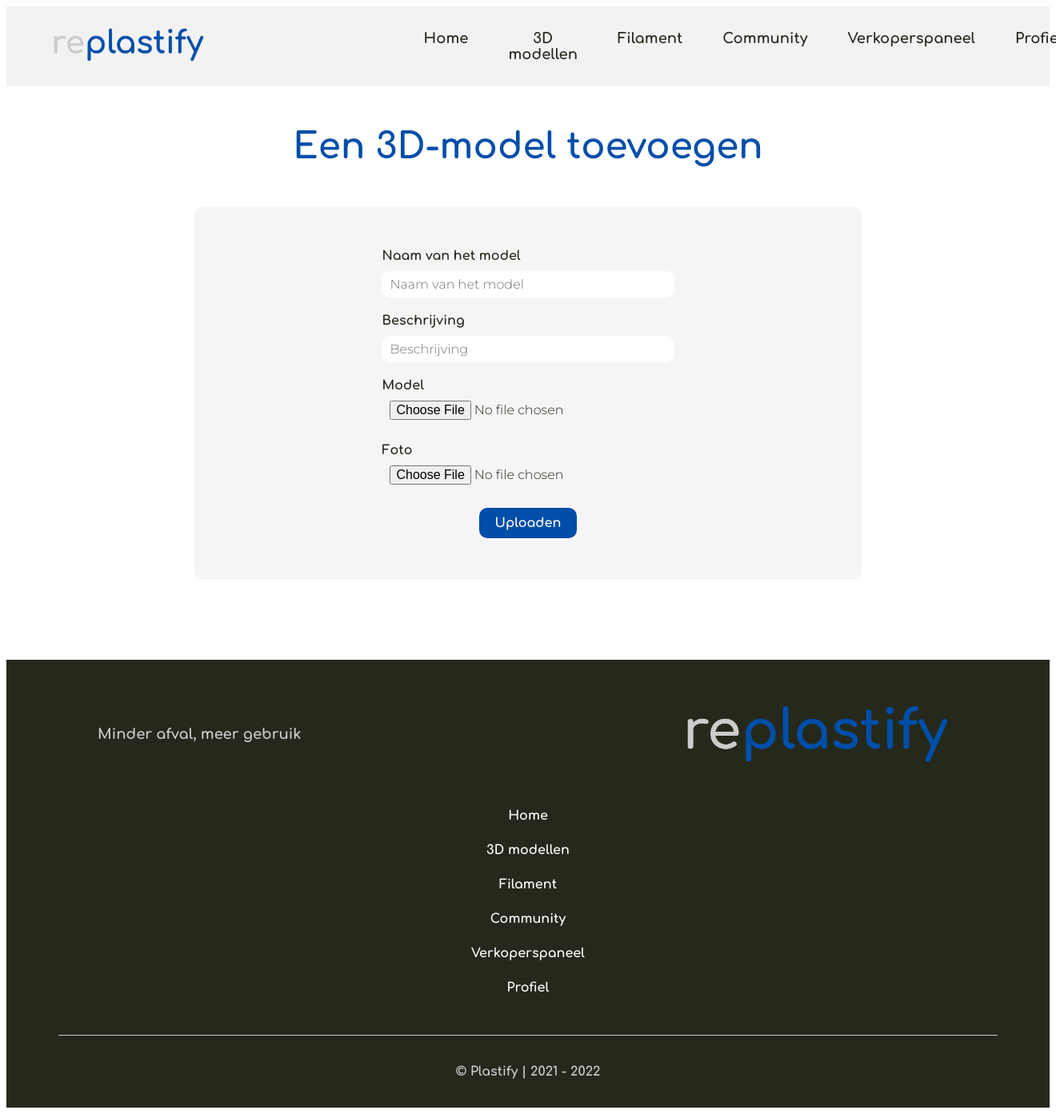
After one commit to jonathanverhaegen/Replastify, a PHP site: page /uploadmodel.php in a window 1320 px wide. The commit adds this page. Shown: the whole page at 80% size. Run offline with PHP 8.4, Linux system fonts and the light colour scheme.

Commit message:
upload form model

```diff
--- a/dist/app.css
+++ b/dist/app.css
@@ -1,5 +1,6 @@
 header {
   background-color: #f2f2f2;
+  margin-bottom: 50px;
 }
 
 nav {
@@ -327,6 +328,31 @@ form {
   width: 100%;
 }
 
+.form--model {
+  width: 50%;
+  margin-left: auto;
+  margin-right: auto;
+}
+
+.form__container--model {
+  width: 80%;
+}
+
+.form__file {
+  border: none;
+  font-size: 16px;
+  color: #25291C;
+  border-radius: 10px;
+  margin-bottom: 20px;
+  height: 33px;
+  padding-left: 10px;
+  font-family: "Montserrat", sans-serif;
+}
+
+.form__label--model {
+  color: #25291C;
+}
+
 .searchbar {
   background-color: #f5f5f5;
   display: grid;
@@ -387,13 +476,16 @@ form {
   color: #004EA8;
   font-size: 45px;
   text-align: center;
-  padding-top: 100px;
 }
 
 .subtitle {
   font-family: "Comfortaa", cursive;
   color: #004EA8;
   font-size: 30px;
+}
+
+.title--landing {
+  margin-top: 100px;
 }
 
 * {
--- a/src/_titles.scss
+++ b/src/_titles.scss
@@ -6,7 +6,7 @@
     color:$sapphire;
     font-size:45px;
     text-align:center;
-    padding-top:100px;
+
 }
 
 .subtitle{
@@ -14,3 +14,7 @@
     color:$sapphire;
     font-size:30px;
 }
+
+.title--landing{
+    margin-top:100px;
+}
--- a/src/app.scss
+++ b/src/app.scss
@@ -4,6 +4,7 @@
 @import 'components/landing';
 @import 'components/form';
 @import 'components/search';
+@import 'components/item';
 @import 'components/model';
 @import './colors';
 @import './fonts';
@@ -22,3 +23,12 @@ body{
     margin-left:auto;
     margin-right:auto;
 }
+
+.back{
+    width:5%;
+    margin-top:20px;
+}
+
+.back__img{
+    width:100%;
+}
--- a/src/components/_form.scss
+++ b/src/components/_form.scss
@@ -73,3 +73,28 @@ form{
     margin-bottom:0px;
     width:100%;
 }
+
+.form--model{
+    width:50%;
+    margin-left:auto;
+    margin-right:auto;
+}
+
+.form__container--model{
+    width:80%;
+}
+
+.form__file{
+    border:none;
+    font-size: 16px;
+    color: $pinetree;
+    border-radius: 10px;
+    margin-bottom:20px;
+    height:33px;
+    padding-left:10px;
+    font-family: $mont;
+}
+
+.form__label--model{
+    color:$pinetree;
+}
--- a/src/components/_header.scss
+++ b/src/components/_header.scss
@@ -3,7 +3,7 @@
 
 header{
     background-color: $header;
-
+    margin-bottom:50px;
 }
 
 nav{
--- /dev/null
+++ b/src/components/_item.scss
@@ -0,0 +1,36 @@
+@import '../colors';
+@import '../fonts';
+
+.database{
+    display:grid;
+    grid-template-columns: 1fr 1fr 1fr 1fr;
+    gap:10px;
+    row-gap: 20px;
+}
+
+.item{
+    background-color: $background;
+    // width:25%;
+    display:grid;
+    grid-template-rows: 1fr 4fr 1fr;
+
+}
+
+
+.item__name{
+    color: $sapphire;
+    font-family:  $comfortaa;
+    padding-left:10px;
+}
+
+.item__img{
+    width:100%;
+    object-fit:cover;
+    justify-self: center;
+}
+
+.item__link{
+    display:flex;
+    justify-content: center;
+    align-items: center;
+}
--- a/src/components/_landing.scss
+++ b/src/components/_landing.scss
@@ -26,6 +26,7 @@
     width:100%;
     background-color: $background;
     padding-bottom:250px;
+
 }
 
 
--- a/src/components/_model.scss
+++ b/src/components/_model.scss
@@ -1,36 +1,66 @@
 @import '../colors';
 @import '../fonts';
 
-.database{
-    display:grid;
-    grid-template-columns: 1fr 1fr 1fr 1fr;
-    gap:10px;
-    row-gap: 20px;
-}
-
 .model{
     background-color: $background;
-    // width:25%;
-    display:grid;
-    grid-template-rows: 1fr 4fr 1fr;
-
+    padding-top:10px;
+    margin-top:50px;
+    margin-bottom:50px;
 }
-
 
 .model__name{
     color: $sapphire;
-    font-family:  $comfortaa;
+    font-family: $comfortaa;
+    font-size: $plaintext;
     padding-left:10px;
+}
+
+.model__owner{
+    color: $pinetree;
+    font-family: $comfortaa;
+    font-size: $plaintext;
+    padding-left:10px;
+}
+
+.model__info{
+    display:grid;
+    grid-template-columns: 1fr 1fr;
+    gap:20px;
+    padding:10px;
 }
 
 .model__img{
     width:100%;
-    object-fit:cover;
-    justify-self: center;
+    object-fit: cover;
+
 }
 
-.model__link{
+.model__description{
+    font-family: $mont;
+    color: $pinetree;
+}
+
+.model__extra{
+    display:grid;
+    grid-template-columns: 1fr 1fr;
+    gap:20px;
+    padding:10px;
+}
+
+.model__preview{
+    display:grid;
+    gap:10px;
+    grid-template-columns: 1fr 1fr 1fr 1fr;
+}
+
+.model__preview__img{
+    width:100%;
+    object-fit: cover;
+}
+
+.model__btns{
     display:flex;
     justify-content: center;
     align-items: center;
+    gap:50%;
 }
--- /dev/null
+++ b/uploadmodel.php
@@ -0,0 +1,51 @@
+<!DOCTYPE html>
+<html lang="en">
+<head>
+    <meta charset="UTF-8">
+    <meta http-equiv="X-UA-Compatible" content="IE=edge">
+    <meta name="viewport" content="width=device-width, initial-scale=1.0">
+    <link rel="stylesheet" href="dist/app.css">
+    <link rel="preconnect" href="https://fonts.gstatic.com">
+    <link href="https://fonts.googleapis.com/css2?family=Comfortaa:wght@700&display=swap" rel="stylesheet">
+    <link href="https://fonts.googleapis.com/css2?family=Montserrat:wght@300&display=swap" rel="stylesheet">
+    <title>Replastify</title>
+</head>
+<body>
+
+<?php include_once("header.inc.php"); ?>
+
+<div class="container">
+
+
+<h1 class="title">Een 3D-model toevoegen</h1>
+
+<div class="form__container form__container--model">
+
+<form class="form form--model" action="" method="post">
+
+    <label class="form__label form__label--model" for="name">Naam van het model</label>
+    <input class="form__input" type="text" name="name" placeholder="Naam van het model">
+
+    <label class="form__label form__label--model" for="description">Beschrijving</label>
+    <input class="form__input" type="text" name="description" placeholder="Beschrijving">
+
+    <label class="form__label form__label--model" for="model">Model</label>
+    <input class="form__file" type="file"  name="model">
+
+    <label class="form__label form__label--model" for="foto">Foto</label>
+    <input class="form__file" type="file" name="foto">
+
+    <div class="form__btns">
+    <input type="submit" class="btn" value="Uploaden">
+    </div>
+
+</form>
+
+</div>
+
+
+</div>
+<?php include_once("footer.inc.php") ?>
+
+</body>
+</html>
```
Also changed, not shown: other parts of dist/app.css (+76 -4 lines), database.php (+5 -68 lines), index.php (+4 -4 lines), model.php (added, +55 -0 lines), images/back.svg (added), 1 other file.
